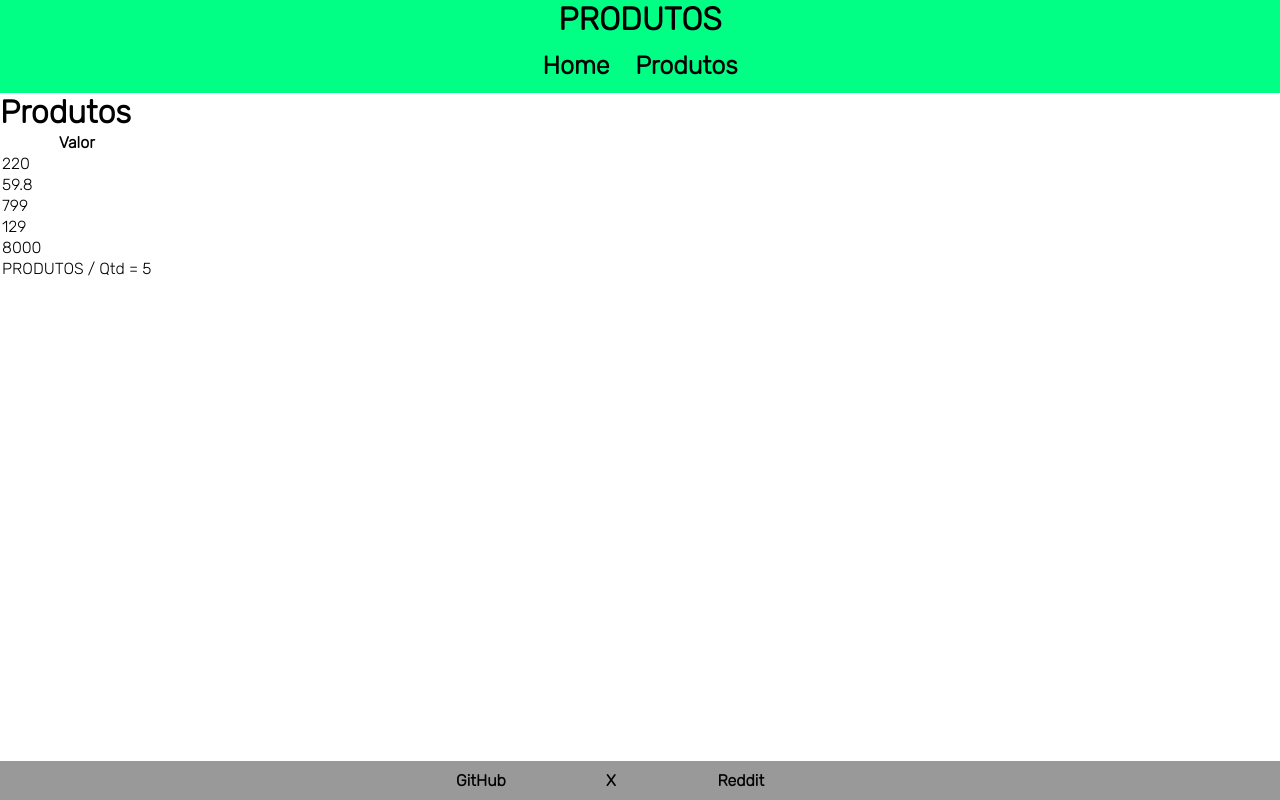
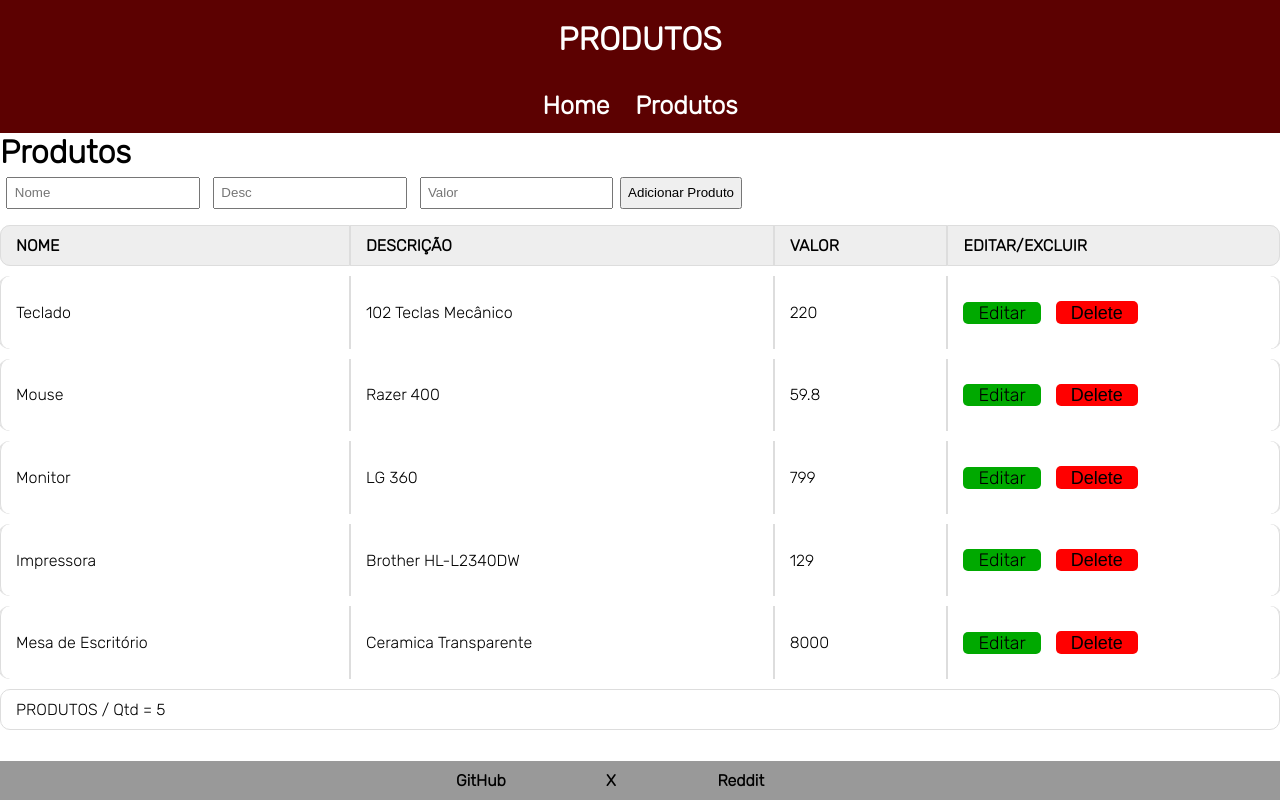
Before and after one commit to pbrnx/spa-1espv, a React (Vite) app: page /produtos in a window 1280 px wide. Built offline with nearby package versions, Linux system fonts and the light colour scheme; data requests are answered from the project's data file.

Commit message:
Add files via upload

```diff
--- a/src/components/Cabecalho/Cabecalho.scss
+++ b/src/components/Cabecalho/Cabecalho.scss
@@ -8,11 +8,12 @@
 
 .cabecalho{
 
-    background-color: #00ff84;
+    background-color: #5c0101;
     @include reset;
     h1, ul{
         text-align: center;
-
+        color: #fff;
+        padding-top: 20px;
     }
 
     ul{
@@ -26,13 +27,13 @@
                 display: inline-flex;
                 text-decoration: none;
                 font-weight: bold;
-                color: #000;
+                color: #fff;
                 padding: 1%;
                 border-radius: 2px;
                 transition: all ease-out 300ms;
 
                 &:hover{
-                    color: #fff;
+                    color: #000;
                 }
 
             }
--- /dev/null
+++ b/src/dados.json
@@ -0,0 +1,10 @@
+{
+
+    "produtos":[
+        {"id":1,"nome":"Teclado","desc":"102 Teclas Mecânico","valor":220},
+        {"id":2,"nome":"Mouse","desc":"Razer 400","valor":59.8},
+        {"id":3,"nome":"Monitor","desc":"LG 360","valor":799},
+        {"id":4,"nome":"Impressora","desc":"Brother HL-L2340DW","valor":129},
+        {"id":5,"nome":"Mesa de Escritório","desc":"Ceramica Transparente","valor":8000}
+    ]
+}
--- a/src/routes/EditarProdutos.jsx
+++ b/src/routes/EditarProdutos.jsx
@@ -1,59 +1,71 @@
 import { useEffect, useState } from "react";
 import { useParams } from "react-router-dom";
+import data from '../dados.json';
 
 export default function EditarProdutos() {
 
-    const {id} = useParams();
+  const { id } = useParams();
+  const productFromData = data.produtos.find(p => p.id === Number(id));
 
-    const[produto, setProduto] = useState({
-      id:id,
-      nome:"",
-      desc:"",
-      valor:""
-    });
+  const [produto, setProduto] = useState(productFromData || {
+    id: "",
+    nome: "",
+    desc: "",
+    valor: ""
+  });
 
-    useEffect(() => {
+  const handleInputChange = (e) => {
+    const { name, value } = e.target;
+    setProduto(prevState => ({ ...prevState, [name]: value }));
+  };
 
-      //http://localhost:5000/produtos/2
-
-      //Realizando uma requisição para a API-JSON utilizando
-      // o id como parâmetro, para receber um único produto/objeto
-      //Para edição.
-      fetch(`http://localhost:5000/produtos/${id}`)
-      .then((response)=> response.json())
-      .then((response)=> setProduto(response))
-      .catch((error)=> console.error(error));
-    }, [id])
-
-
+  // You'd normally make an API call to save the edits
+  const handleSubmit = (e) => {
+    e.preventDefault();
+    alert('Produto atualizado.');
+  };
 
   return (
     <div>
       <h1>Editar Produtos</h1>
 
       <div>
-        <form>
+        <form onSubmit={handleSubmit}>
           <fieldset>
             <legend>Produto Selecionado</legend>
             <div>
-              <label htmlFor="">Nome</label>
-              <input type="text" name="nome" value={produto.nome} onChange={(e)=>setProduto(e.target.value)}/>
+              <label htmlFor="nome">Nome</label>
+              <input
+                type="text"
+                name="nome"
+                value={produto.nome}
+                onChange={handleInputChange}
+              />
             </div>
             <div>
-              <label htmlFor="">Desc</label>
-              <input type="text" name="desc" value={produto.desc} onChange={(e)=>setProduto(e.target.value)}/>
+              <label htmlFor="desc">Desc</label>
+              <input
+                type="text"
+                name="desc"
+                value={produto.desc}
+                onChange={handleInputChange}
+              />
             </div>
             <div>
-              <label htmlFor="">Valor</label>
-              <input type="number" name="valor" value={produto.valor} onChange={(e)=>setProduto(e.target.value)}/>
+              <label htmlFor="valor">Valor</label>
+              <input
+                type="number"
+                name="valor"
+                value={produto.valor}
+                onChange={handleInputChange}
+              />
             </div>
             <div>
-              <button>EDITAR</button>
+              <button type="submit">EDITAR</button>
             </div>
           </fieldset>
         </form>
       </div>
-
     </div>
   )
 }
--- a/src/routes/Produtos.jsx
+++ b/src/routes/Produtos.jsx
@@ -1,66 +1,57 @@
-import React, { useEffect, useState } from "react";
-
+import { useEffect, useState } from "react";
+import { Link } from "react-router-dom";
+import data from '../dados.json';
+import "./Produtos.scss";
 
 export default function Produtos() {
   document.title = "PRODUTOS";
 
-  const [valorData, setValorData] = useState([]);
-  const [loading, setLoading] = useState(true);
-  const [error, setError] = useState(null);
+  const [listaProdutosAPI, setListaProdutosAPI] = useState([]);
 
   useEffect(() => {
-    // Fetch valor data when the component mounts
-    fetch("http://localhost:5174/produtos", {
-      method: "GET",
-      headers: {
-        "Accept": "application/json",
-      },
-    })
-      .then((response) => {
-        if (!response.ok) {
-          throw new Error(`HTTP error! Status: ${response.status}`);
-        }
-        return response.json();
-      })
-      .then((response) => {
-        setValorData(response.map((item) => item.valor));
-        setLoading(false);
-      })
-      .catch((error) => {
-        setError(error);
-        setLoading(false);
-      });
+    setListaProdutosAPI(data.produtos);
   }, []);
 
-  if (loading) {
-    return <div>Loading...</div>;
-  }
+  const addProduct = (product) => {
+    setListaProdutosAPI([...listaProdutosAPI, { ...product, id: Date.now() }]);
+  };
 
-  if (error) {
-    return <div>Error: {error.message}</div>;
-  }
+  const deleteProduct = (id) => {
+    const newProducts = listaProdutosAPI.filter(product => product.id !== id);
+    setListaProdutosAPI(newProducts);
+  };
 
   return (
     <div>
       <h1>Produtos</h1>
+      <AddProduct onAdd={addProduct} />
 
       <div className="tblProdutos">
         <table>
           <thead>
             <tr>
-              <th>Valor</th>
+              <th>NOME</th>
+              <th>DESCRIÇÃO</th>
+              <th>VALOR</th>
+              <th>EDITAR/EXCLUIR</th>
             </tr>
           </thead>
           <tbody>
-            {valorData.map((valor, indice) => (
-              <tr key={indice}>
-                <td>{valor}</td>
+            {listaProdutosAPI.map((item) => (
+              <tr key={item.id}>
+                <td>{item.nome}</td>
+                <td>{item.desc}</td>
+                <td>{item.valor}</td>
+                <td>
+                  <Link to={`/editar/produtos/${item.id}`}>Editar</Link>
+                  <button onClick={() => deleteProduct(item.id)}>Delete</button>
+                </td>
               </tr>
             ))}
           </tbody>
           <tfoot>
             <tr>
-              <td>PRODUTOS / Qtd = {valorData.length}</td>
+              <td colSpan={4}>PRODUTOS / Qtd = {listaProdutosAPI.length}</td>
             </tr>
           </tfoot>
         </table>
@@ -68,3 +59,49 @@ export default function Produtos() {
     </div>
   );
 }
+
+function AddProduct({ onAdd }) {
+  const [product, setProduct] = useState({
+    nome: "",
+    desc: "",
+    valor: ""
+  });
+
+  const handleSubmit = (e) => {
+    e.preventDefault();
+    if (product.nome && product.desc && product.valor) {
+      onAdd(product);
+      setProduct({
+        nome: "",
+        desc: "",
+        valor: ""
+      });
+    }
+  };
+
+  return (
+    <div>
+      <form onSubmit={handleSubmit}>
+        <input
+          type="text"
+          placeholder="Nome"
+          value={product.nome}
+          onChange={(e) => setProduct({ ...product, nome: e.target.value })}
+        />
+        <input
+          type="text"
+          placeholder="Desc"
+          value={product.desc}
+          onChange={(e) => setProduct({ ...product, desc: e.target.value })}
+        />
+        <input
+          type="number"
+          placeholder="Valor"
+          value={product.valor}
+          onChange={(e) => setProduct({ ...product, valor: e.target.value })}
+        />
+        <button type="submit">Adicionar Produto</button>
+      </form>
+    </div>
+  );
+}
--- /dev/null
+++ b/src/routes/Produtos.scss
@@ -0,0 +1,98 @@
+$cor-botao: rgb(0, 169, 0);
+$cor-botao-hover: rgb(188, 255, 171);
+$transicao: ease-in-out all 0.2s;
+
+.tblProdutos {
+    a{
+     padding-right: 5%;
+     padding-left: 5%;
+     text-decoration: none;
+     font-size: large;
+     color: black;
+     background-color: $cor-botao;
+     border-radius: 5px;
+    &:hover{
+     background-color: $cor-botao-hover;
+     transition: $transicao;
+    }
+
+    }
+    button{
+        margin: 5%;
+        font-size: large;
+        background-color:  red;
+        border-radius: 5px;
+        border: none;
+        padding-left: 5%;
+        padding-right: 5%;
+        padding-top: 0.5%;
+        font-weight:lighter;
+        &:hover{
+            background-color: #ffa1a1;
+            transition: $transicao;
+            cursor: pointer;
+        }
+    }
+    table {
+      width: 100%;
+      border-spacing: 0 10px;
+      margin-bottom: 20px;
+
+      thead {
+        tr {
+          background-color: #eee;
+        }
+      }
+
+      th, td {
+        text-align: left;
+        padding: 10px 15px;
+        border: 1px solid #ddd;
+
+        &:first-child {
+          border-top-left-radius: 10px;
+          border-bottom-left-radius: 10px;
+        }
+
+        &:last-child {
+          border-top-right-radius: 10px;
+          border-bottom-right-radius: 10px;
+        }
+      }
+
+      tr {
+        background-color: #fff;
+
+        &:hover {
+          background-color: #f7f7f7;
+        }
+      }
+
+      tbody {
+        tr {
+          td {
+            border-top: none;
+            border-bottom: none;
+
+            &:first-child {
+              box-shadow: -1px 0 0 0 #ddd;
+            }
+
+            &:last-child {
+              box-shadow: 1px 0 0 0 #ddd;
+            }
+          }
+        }
+      }
+    }
+  }
+
+  input{
+    padding: 0.5%;
+    margin: 0.5%;
+  }
+
+  button[type="submit"]{
+    padding: 0.5%;
+    cursor: pointer;
+  }
```
